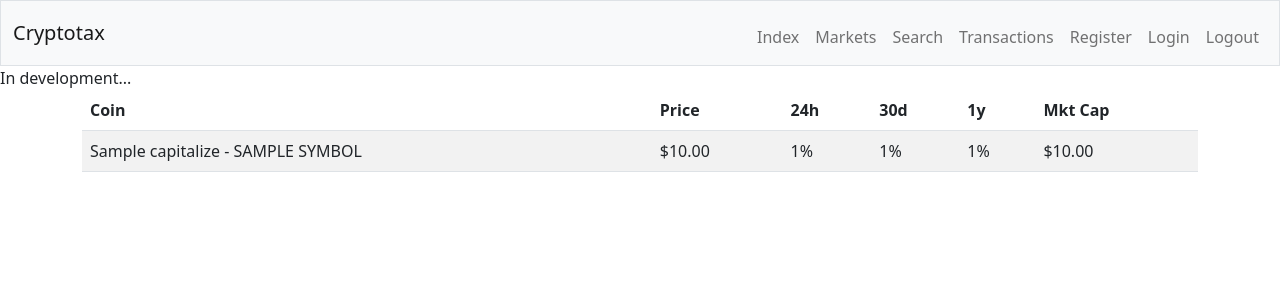
After one commit to AleixMJ/cryptotax, a Flask app: template templates/transactions.html in a window 1280 px wide. The commit adds this page. Shown: the top 300 px of the page. Run offline with Flask 2, Linux system fonts and the light colour scheme; the template is opened without the code that fills it: most values are stand-ins (such as "Sample title", 1, 10 or a date in 2020).

Commit message:
working on transaction history tab

```diff
--- a/app.py
+++ b/app.py
@@ -97,6 +97,16 @@ def coinlist():
     coins = cg.get_coins_list()
     return render_template("coinlist.html", coins=coins)
 
+@app.route('/transactions')
+@login_required
+def transactions():
+
+    #Displays a table with Cryptocurrency market data
+    coins = cg.get_coins_markets(vs_currency="usd",price_change_percentage="24h,30d,1y")
+    coins_df = pd.DataFrame(coins).head(100).round(2)
+    inverted = coins_df.transpose()
+
+    return render_template("transactions.html", inverted = inverted)
 
 
 @app.route('/register', methods=["GET", "POST"])
--- a/templates/layout.html
+++ b/templates/layout.html
@@ -20,6 +20,7 @@
                       <li class="nav-item"><a class="nav-link" href="/">Index</a></li>
                       <li class="nav-item"><a class="nav-link" href="/markets">Markets</a></li>
                       <li class="nav-item"><a class="nav-link" href="/search">Search</a></li>
+                      <li class="nav-item"><a class="nav-link" href="/transactions">Transactions</a></li>
                       <li class="nav-item"><a class="nav-link" href="/register">Register</a></li>
                       <li class="nav-item"><a class="nav-link" href="/login">Login</a></li>
                       <li class="nav-item"><a class="nav-link" href="/logout">Logout</a></li>
--- /dev/null
+++ b/templates/transactions.html
@@ -0,0 +1,36 @@
+{% extends "layout.html" %}
+
+{% block title %}
+    Transaction History
+{% endblock %}
+
+{% block main %}
+
+In development...
+<div class="container">
+    <table class="table table-striped">
+        <thead>
+            <tr>
+                <th scope="col">Coin</th>
+                <th scope="col">Price</th>
+                <th scope="col">24h</th>
+                <th scope="col">30d</th>
+                <th scope="col">1y</th>
+                <th scope="col">Mkt Cap</th>
+            </tr>
+        </thead>
+        <tbody>
+            {% for coin in inverted %}
+            <tr>
+                <td >{{inverted[coin]["id"].capitalize()}} - {{inverted[coin]["symbol"].upper()}} </td>
+                <td>{{inverted[coin]["current_price"] | usd}}</td>
+                <td>{{inverted[coin]["price_change_percentage_24h_in_currency"] | percentage}}</td>
+                <td>{{inverted[coin]["price_change_percentage_30d_in_currency"] | percentage}}</td>
+                <td>{{inverted[coin]["price_change_percentage_1y_in_currency"] | percentage}}</td>
+                <td>{{inverted[coin]["market_cap"] | usd }}</td>
+            </tr>
+            {% endfor %}
+        </tbody>
+    </table>
+</div>
+{% endblock %}
```
